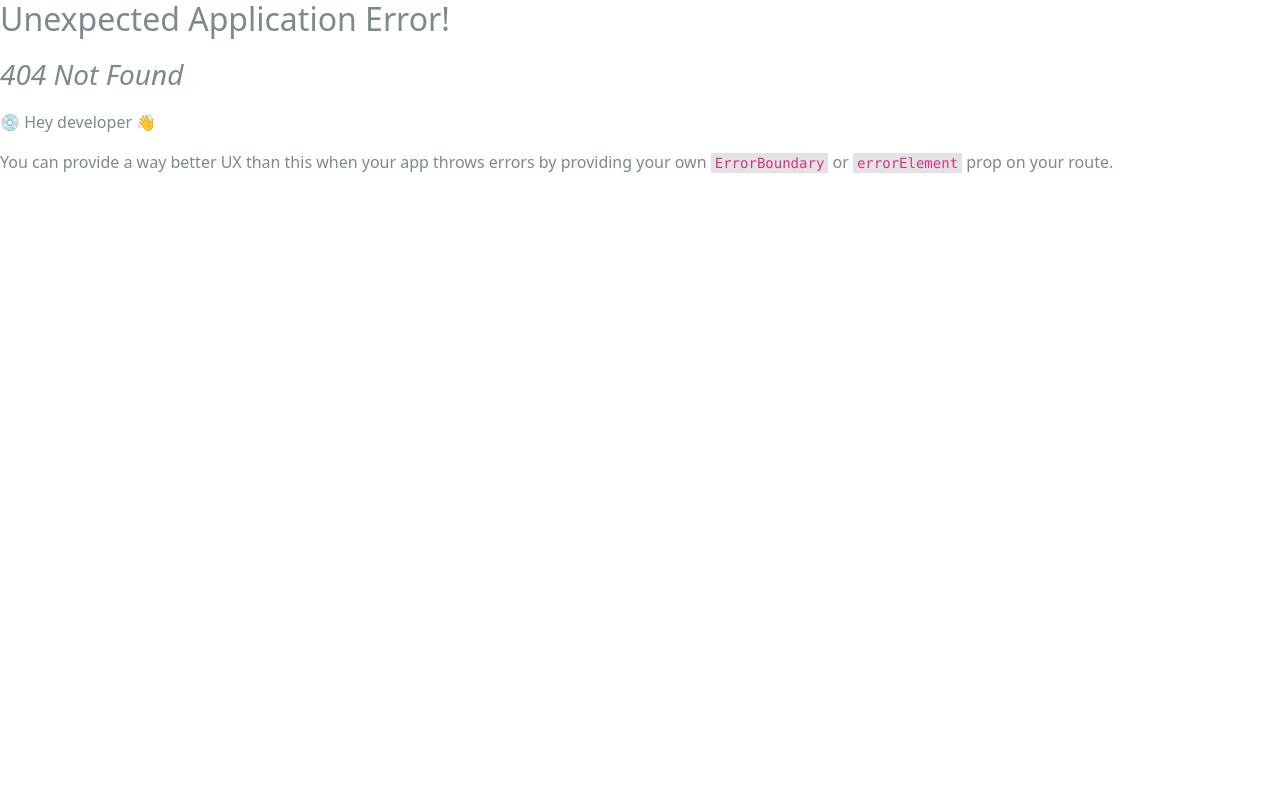
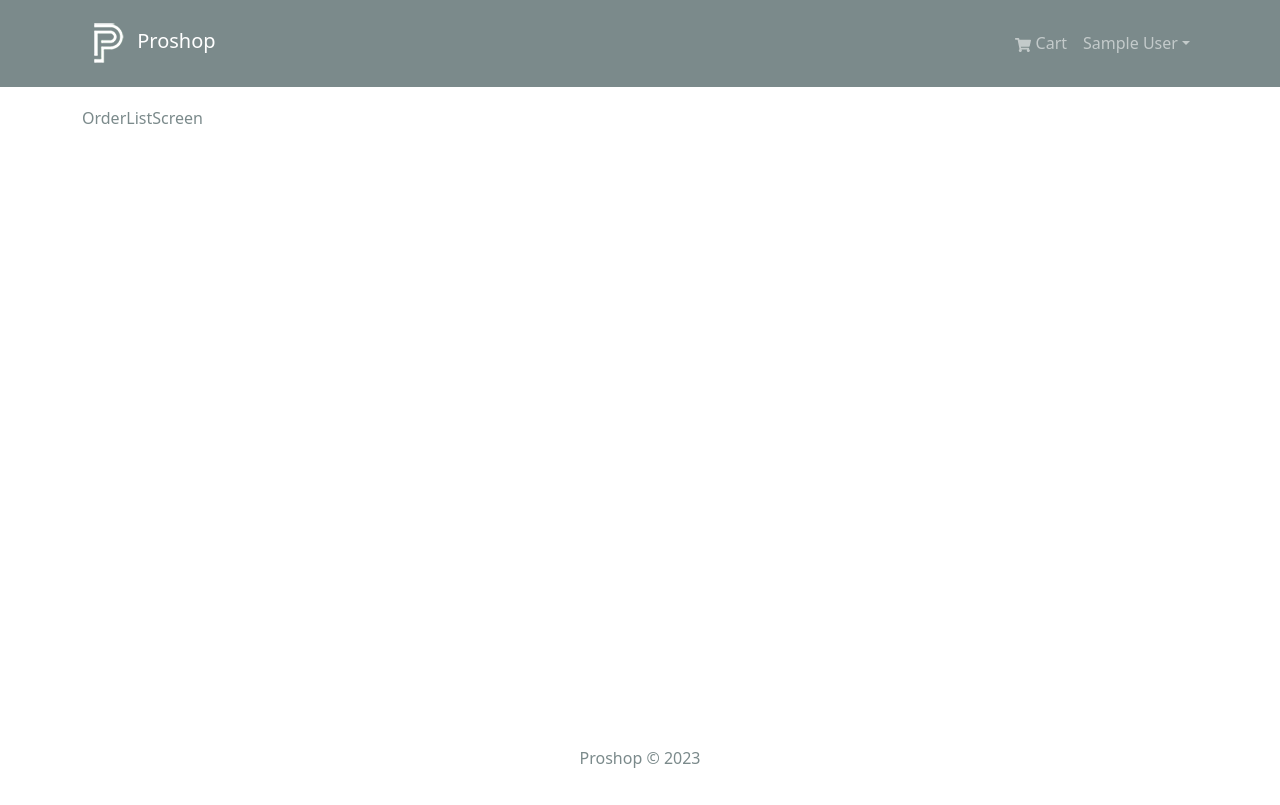
Before and after one commit to manovarun/proshop-v2, a React (Create React App) app in the folder client/: page /orderslist in a window 1280 px wide. Before the commit this address had no page. Built offline with nearby package versions, Linux system fonts and the light colour scheme; sample sign-in values are in the browser's storage.

Commit message:
Admin Route Update

```diff
--- /dev/null
+++ b/client/src/components/AdminRoute.jsx
@@ -0,0 +1,15 @@
+import React from 'react';
+import { Outlet, Navigate } from 'react-router-dom';
+import { useSelector } from 'react-redux';
+
+const AdminRoute = () => {
+  const { userInfo } = useSelector((state) => state.auth);
+
+  return userInfo && userInfo.isAdmin ? (
+    <Outlet />
+  ) : (
+    <Navigate to="login" replace />
+  );
+};
+
+export default AdminRoute;
--- a/client/src/index.js
+++ b/client/src/index.js
@@ -25,6 +25,8 @@ import PaymentScreen from './screens/PaymentScreen';
 import PlaceOrderScreen from './screens/PlaceOrderScreen';
 import OrderScreen from './screens/OrderScreen';
 import ProfileScreen from './screens/ProfileScreen';
+import AdminRoute from './components/AdminRoute';
+import OrderListScreen from './screens/OrderListScreen';
 
 const router = createBrowserRouter(
   createRoutesFromElements(
@@ -41,6 +43,10 @@ const router = createBrowserRouter(
         <Route path="/placeorder" element={<PlaceOrderScreen />}></Route>
         <Route path="/order/:id" element={<OrderScreen />}></Route>
         <Route path="/profile" element={<ProfileScreen />}></Route>
+      </Route>
+
+      <Route path="" element={<AdminRoute />}>
+        <Route path="/orderslist" element={<OrderListScreen />}></Route>
       </Route>
     </Route>
   )
--- /dev/null
+++ b/client/src/screens/OrderListScreen.jsx
@@ -0,0 +1,7 @@
+import React from 'react';
+
+const OrderListScreen = () => {
+  return <div>OrderListScreen</div>;
+};
+
+export default OrderListScreen;
```
